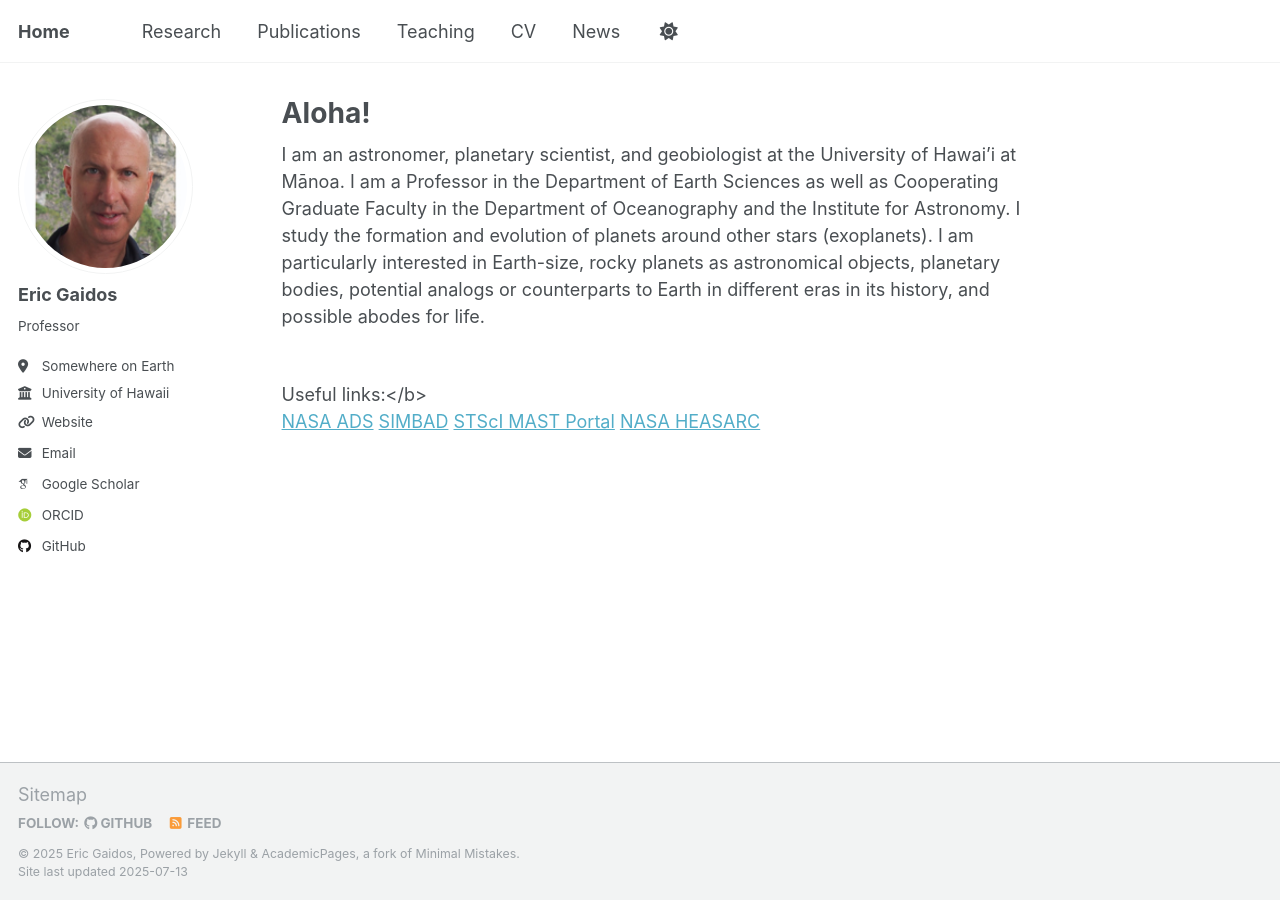
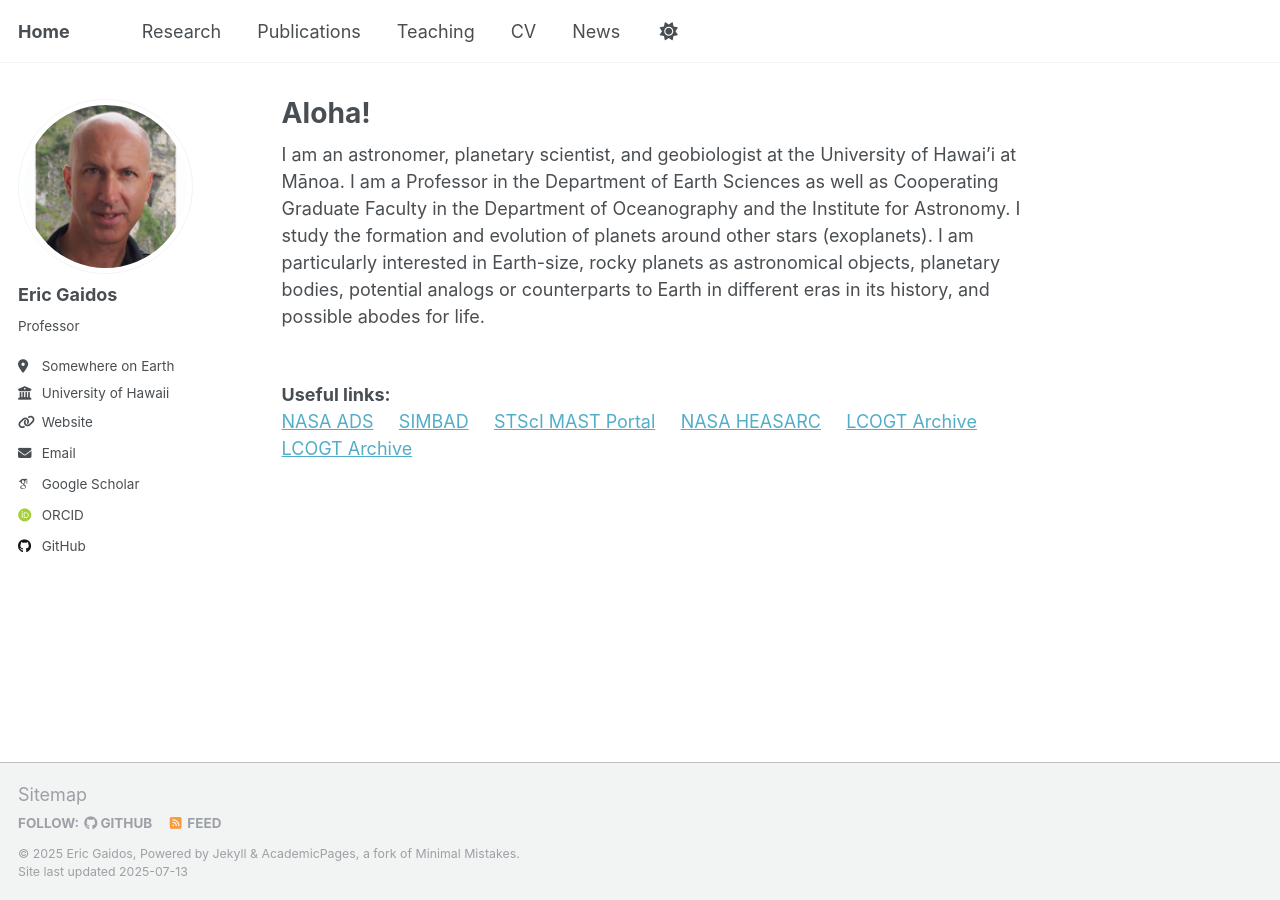
Before and after one commit to egaidos/egaidos.github.io, a Jekyll site: the page built from _pages/about.md, in a window 1280 px wide. Built offline with Jekyll 4.4.1, drawn with Linux system fonts in a browser that asks for light colours; some web fonts are replaced.

Commit message:
Update about.md

```diff
--- a/_pages/about.md
+++ b/_pages/about.md
@@ -10,9 +10,11 @@ redirect_from:
 I am an astronomer, planetary scientist, and geobiologist at the University of Hawai'i at Mānoa.  I am a Professor in the Department of Earth Sciences as well as Cooperating Graduate Faculty in the Department of Oceanography and the Institute for Astronomy.  I study the formation and evolution of planets around other stars (exoplanets).  I am particularly interested in Earth-size, rocky planets as astronomical objects, planetary bodies, potential analogs or counterparts to Earth in different eras in its history, and possible abodes for life.
 
 <br>
-<b></b>Useful links:</b>
+<b>Useful links:</b>
 <br>
-<a href="https://ui.adsabs.harvard.edu/classic-form">NASA ADS</a>
-<a href="https://simbad.u-strasbg.fr/simbad/sim-fbasic">SIMBAD</a>
-<a href="https://mast.stsci.edu/portal/Mashup/Clients/Mast/Portal.html">STScI MAST Portal</a>
-<a href="https://heasarc.gsfc.nasa.gov/">NASA HEASARC</a>
+<a href="https://ui.adsabs.harvard.edu/classic-form">NASA ADS</a> &nbsp; &nbsp;
+<a href="https://simbad.u-strasbg.fr/simbad/sim-fbasic">SIMBAD</a> &nbsp; &nbsp;
+<a href="https://mast.stsci.edu/portal/Mashup/Clients/Mast/Portal.html">STScI MAST Portal</a> &nbsp; &nbsp;
+<a href="https://heasarc.gsfc.nasa.gov/">NASA HEASARC</a> &nbsp; &nbsp;
+<a href="https://heasarc.gsfc.nasa.gov/">LCOGT Archive</a> &nbsp; &nbsp;
+<a href="https://archive.lco.global/">LCOGT Archive</a> &nbsp; &nbsp;
```
